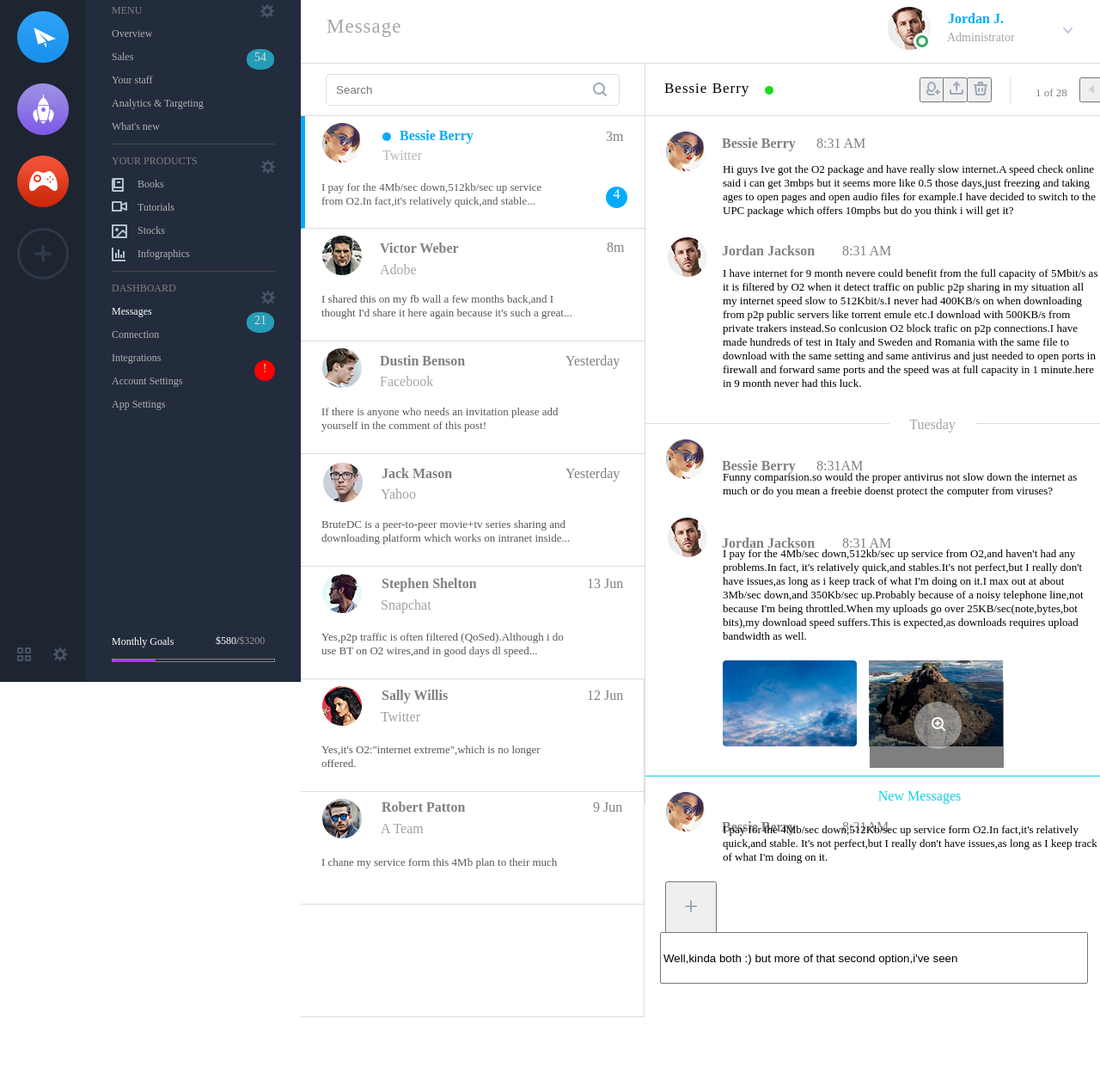
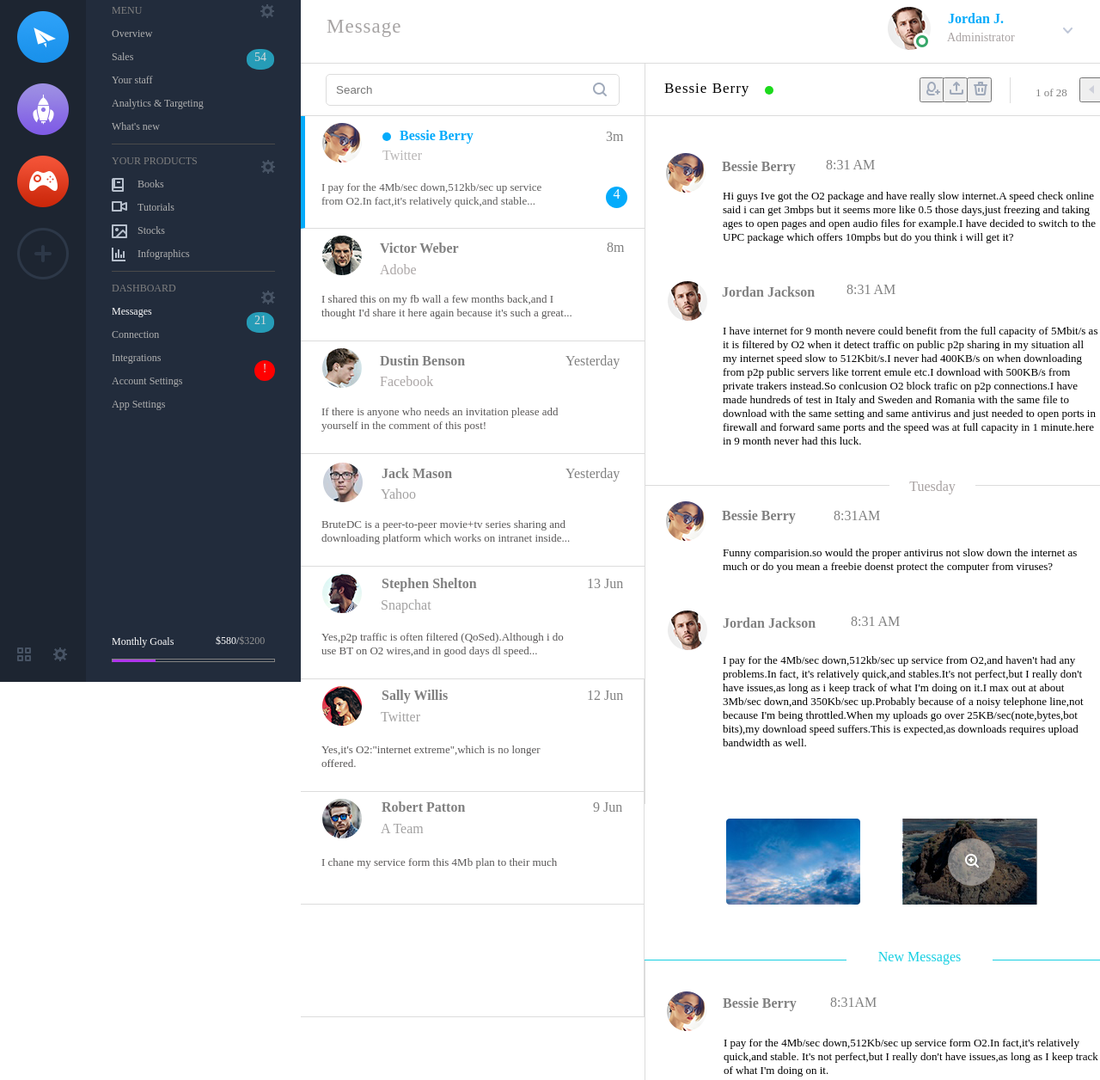
Before and after one commit to wulinzhen1/Complex-page-implementation, a plain HTML site: page index.html in a window 1280 px wide. Shown: the part 7-1263 px from the top of the page at 86% size. Before the commit the page ends 1190 px from the top, so only its background shows below. Drawn offline with Linux system fonts and the light colour scheme.

Commit message:
change
修改后

```diff
--- a/index.html
+++ b/index.html
@@ -230,7 +230,7 @@
                     </p>
                 </div>
                 <img src="img/Photo-1.png" id="img3">
-                <img src="img/photos-223462yFMNszLiGG.png">
+                <img src="img/photos-223462yFMNszLiGG.png" id="img4">
                 <div id="pic">
                     <div>
                         <img src="img/Open-icon.png">
--- a/style.css
+++ b/style.css
@@ -525,50 +525,53 @@ p{
 }
 #top1>img{
     position: relative;
-    top: 10px;
+    top: 35px;
     left: 5px;
 }
 #top11{
-    position: absolute;
-    top: 165px;
-    left: 840px;
+    position: relative;
+    top: -24px;
+    left: 90px;
     font-weight: 600;
     color: gray;
+    width: 100px;
 }
 #top1>span{
     color: gray;
-    position: absolute;
-    top: 165px;
-    left: 950px;
+    position: relative;
+    top: -44px;
+    left: 211px;
 }
 #top12{
     font-size: 13px;
     margin-left: 91px;
     position: relative;
-    top: -20px;
+    top: -25px;
 }
 #top2>img{
     position: relative;
     left: 23px;
+    top: 15px;
 }
 #top21{
     font-weight: 600;
     color: gray;
-    position: absolute;
-    top: 290px;
-    left: 840px;
+    position: relative;
+    top: -35px;
+    left: 90px;
+    width: 137px;
 }
 #top2>span{
     color: gray;
-    position: absolute;
-    top: 290px;
-    left: 980px;
+    position: relative;
+    top: -56px;
+    left: 235px;
 }
 #top22{
     font-size: 13px;
     margin-left: 91px;
     position: relative;
-    top: -20px;
+    top: -25px;
 }
 #top{
     border-bottom: 1px solid gainsboro;
@@ -588,23 +591,24 @@ p{
     left: 5px;
 }
 #bot11{
-    position: absolute;
-    top: 540px;
-    left: 840px;
+    position: relative;
+    top: -48px;
+    left: 90px;
     font-weight: 600;
     color: gray;
+    width: 100px;
 }
 #bot1>span{
     color: gray;
-    position: absolute;
-    top: 540px;
-    left: 950px;
+    position: relative;
+    top: -66px;
+    left: 220px;
 }
 #bot12{
     font-size: 13px;
     margin-left: 91px;
     position: relative;
-    top: -20px;
+    top: -40px;
 }
 #bot2>img{
     position: relative;
@@ -613,32 +617,34 @@ p{
 #bot21{
     font-weight: 600;
     color: gray;
-    position: absolute;
-    top: 630px;
-    left: 840px;
+    position: relative;
+    top: -48px;
+    left: 91px;
+    width: 125px;
 }
 #bot2>span{
     color: gray;
-    position: absolute;
-    top: 630px;
-    left: 980px;
+    position: relative;
+    top: -68px;
+    left: 240px;
 }
 #bot22{
     font-size: 13px;
     margin-left: 91px;
     position: relative;
-    top: -20px;
+    top: -40px;
 }
 #img3{
-    padding-left: 91px;
-    padding-right: 10px;
+    position: relative;
+    top: 40px;
+    left: 95px;
 }
 #pic{
     width: 156px;
     height: 100px;
-    position: absolute;
-    top: 800px;
-    left: 1012px;
+    position: relative;
+    top: -64px;
+    left: 301px;
     background: rgba(0,0,0,0.5);
 }
 #pic>div{
@@ -657,15 +663,15 @@ p{
 }
 #bottom{
     border-bottom: 1px solid #16cfe2;
-    padding-bottom: 30px;
+
 }
 #newm{
     color: #16cfe2;
     width: 170px;
     text-align: center;
-    position: absolute;
-    top: 924px;
-    left: 985px;
+    position: relative;
+    top: -13px;
+    left: 234px;
     background: white;
 }
 #new>img{
@@ -676,21 +682,22 @@ p{
 #new1{
     font-weight: 600;
     color: gray;
-    position: absolute;
-    top: 960px;
-    left: 840px;
+    position: relative;
+    top: -51px;
+    left: 90px;
+    width: 100px;
 }
 #new>span{
     color: gray;
-    position: absolute;
-    top: 960px;
-    left: 980px;
+    position: relative;
+    top: -70px;
+    left: 215px;
 }
 #new2{
     font-size: 13px;
     margin-left: 91px;
     position: relative;
-    top: -20px;
+    top: -40px;
 }
 #new div button{
     width: 60px;
@@ -705,3 +712,11 @@ p{
     left: 18px;
     top: -1px;
 }
+#img4{
+    position: relative;
+    top: 40px;
+    left: 140px;
+}
+#new{
+    border-left: 1px solid gainsboro;
+}
```
